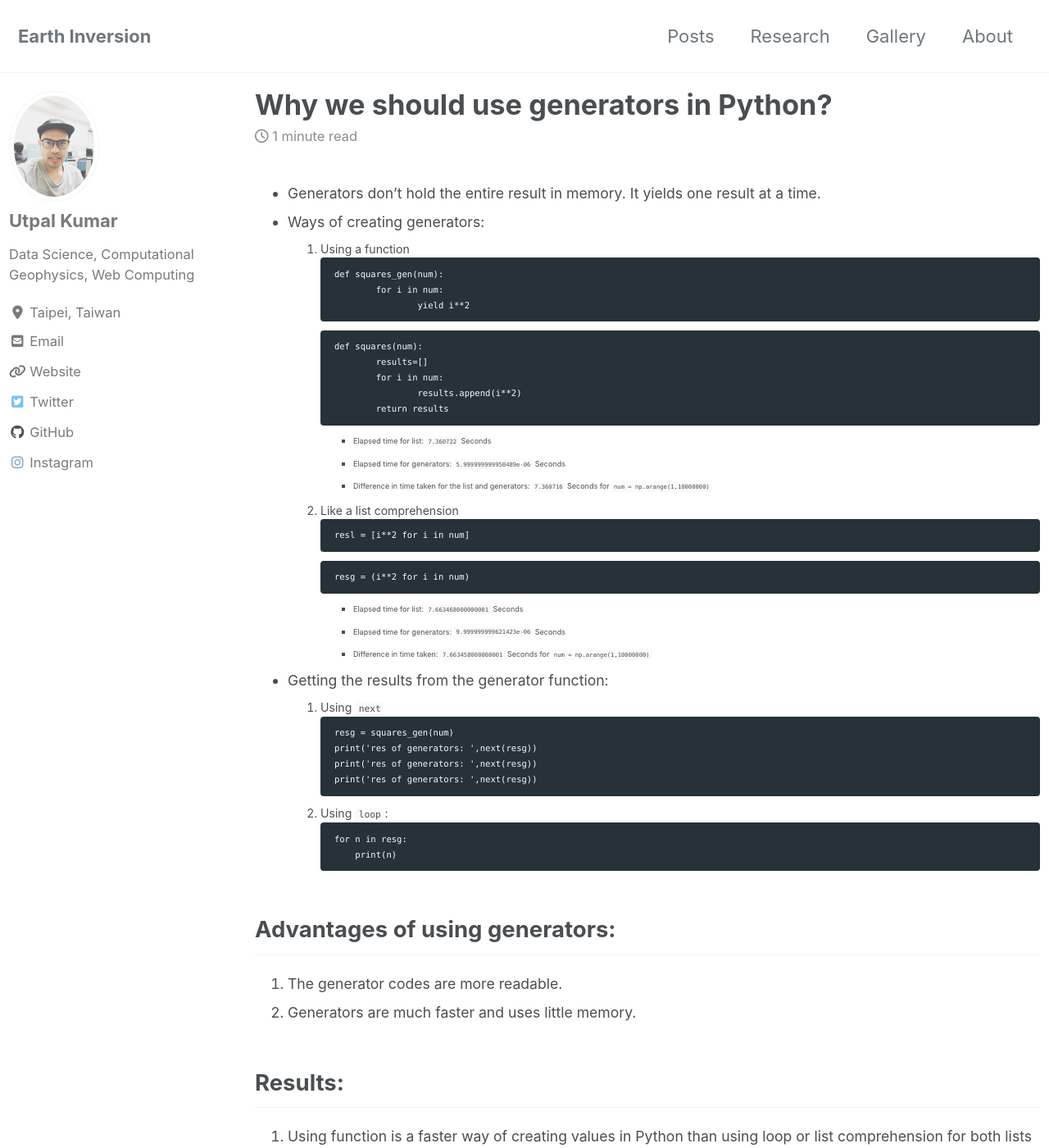
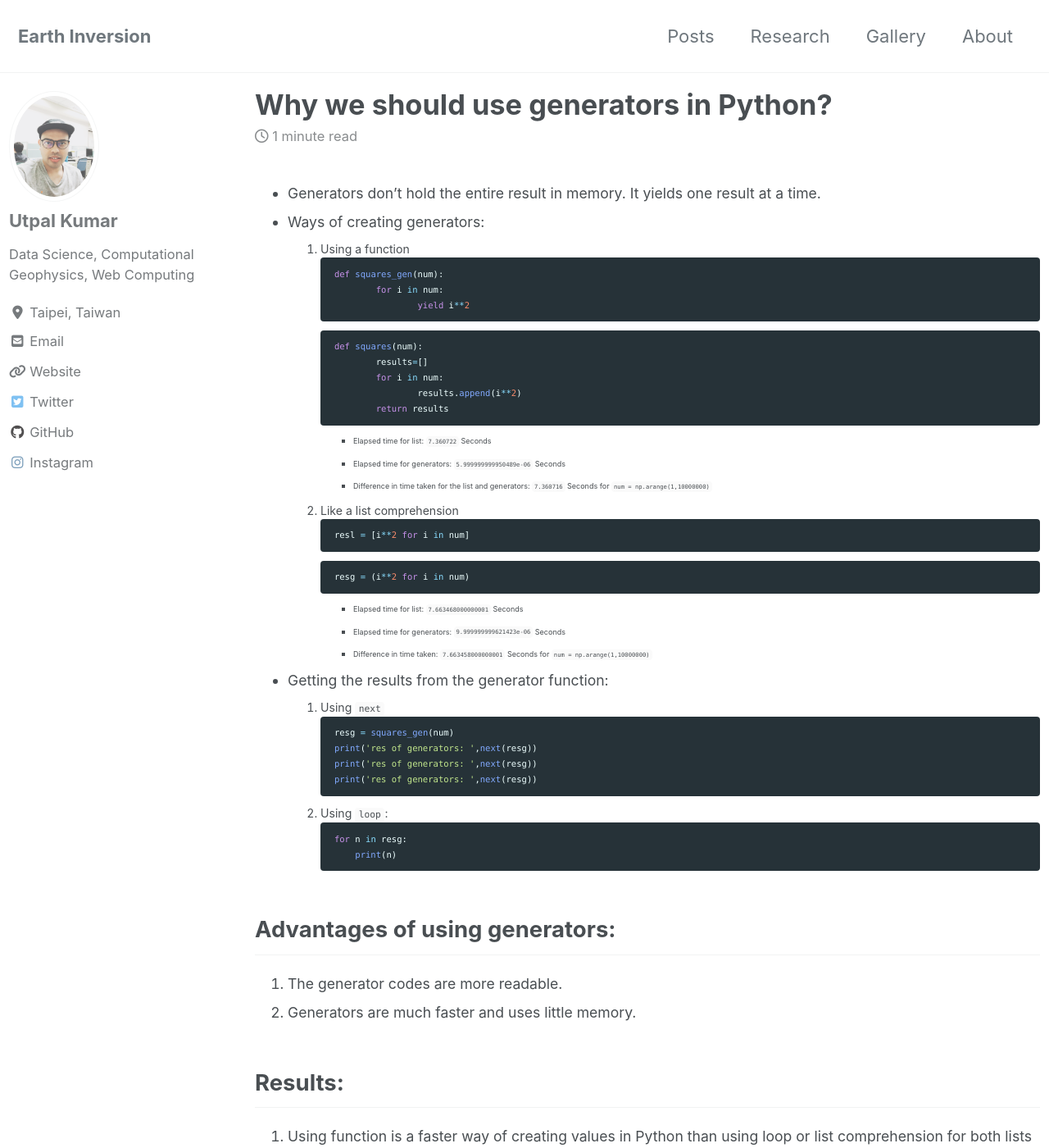
Before and after one commit to apexcodings/earthinversion.github.io, a Jekyll site: the page built from _posts/2019-08-31-generators.md, in a window 1280 px wide and 1400 px high. Shown: the whole window at 82% size. Built offline with Jekyll 4.4.1, drawn with Linux system fonts in a browser that asks for light colours; cached includes are drawn as plain includes; nearby versions of some CDN libraries; comment, search, counter and statistics services are not loaded.

````diff
--- a/_posts/2019-08-31-generators.md
+++ b/_posts/2019-08-31-generators.md
@@ -10,12 +10,12 @@
 - Generators don't hold the entire result in memory. It yields one result at a time.
 - Ways of creating generators:
     1. Using a function
-        ```
+        ```python
         def squares_gen(num):
                 for i in num:
                         yield i**2
         ```
-        ```
+        ```python
         def squares(num):
                 results=[]
                 for i in num:
@@ -28,10 +28,10 @@
 
         - Difference in time taken for the list and generators: `7.360716` Seconds for `num = np.arange(1,10000000)`
     2. Like a list comprehension
-        ```
+        ```python
         resl = [i**2 for i in num]
         ```
-        ```
+        ```python
         resg = (i**2 for i in num)
         ```
         - Elapsed time for list: `7.663468000000001` Seconds
@@ -42,14 +42,14 @@
 
 - Getting the results from the generator function:
     1. Using `next`
-        ```
+        ```python
         resg = squares_gen(num)
         print('res of generators: ',next(resg))
         print('res of generators: ',next(resg))
         print('res of generators: ',next(resg))
         ```
     2. Using `loop`:
-        ```
+        ```python
         for n in resg:
             print(n)
         ```
@@ -66,10 +66,10 @@
 2. The difference between using list or generators is more pronounced when using a comprehension (though generators are still much faster.)
 3. When we need the result of whole array at a time then the amount of time (or memory) taken to create a list or `list(generators)` are almost same.
 
-<img src="{{ site.url }}{{ site.baseurl }}/images/results_generators.png" alt="How to used Generator">
-
-
-<img src="{{ site.url }}{{ site.baseurl }}/images/Memory_usage.png" alt="Memory usage">
+<figure class="half">
+    <img src="{{ site.url }}{{ site.baseurl }}/images/results_generators.png" alt="How to used Generator">
+    <img src="{{ site.url }}{{ site.baseurl }}/images/Memory_usage.png" alt="Memory usage">
+</figure>
 
 Overall, generators gives a performance boost not only in execution time but with the memory as well.
 
````
Also changed, not shown: _posts/2020-05-22-monte-carlo-simulations-correlations.md (+1 -1 lines).
